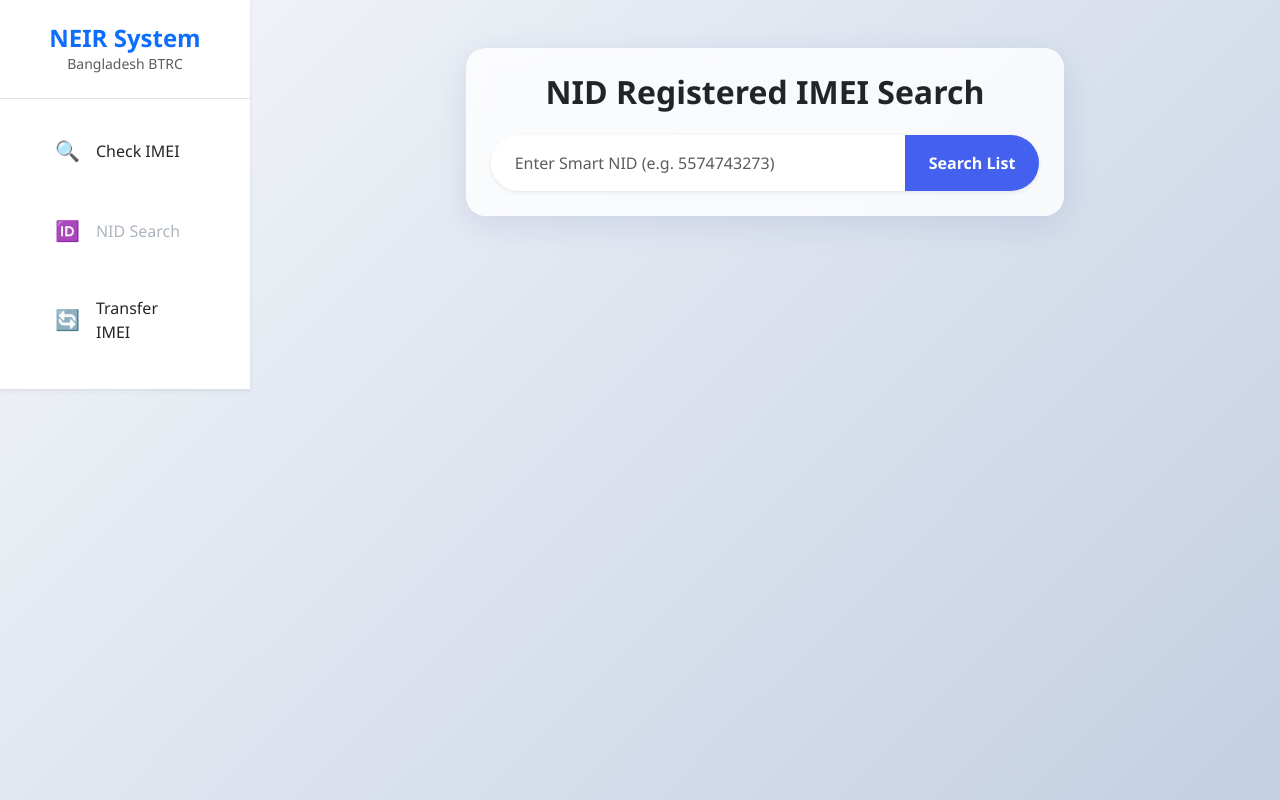
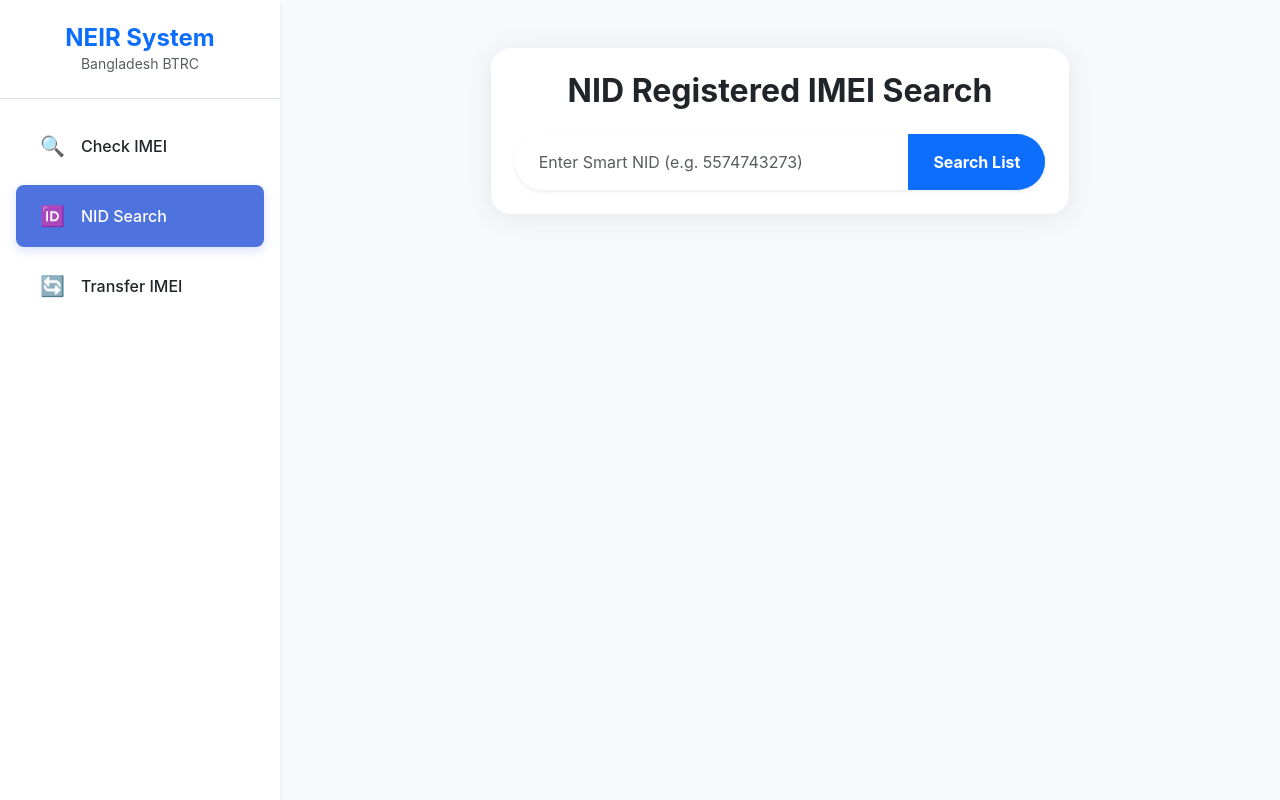
Before and after one commit to nayem-48ai/iMEi-BD, a Next.js app: page /nid in a window 1280 px wide. Built offline with nearby package versions, Linux system fonts and the light colour scheme.

Commit message:
Update styles.css

```diff
--- a/public/styles.css
+++ b/public/styles.css
@@ -1,57 +1,65 @@
-@import url('https://cdnjs.cloudflare.com/ajax/libs/animate.css/4.1.1/animate.min.css');
-
-:root {
-  --primary-color: #4361ee;
-  --bg-gradient: linear-gradient(135deg, #f5f7fa 0%, #c3cfe2 100%);
+body {
+  background-color: #f8f9fc;
+  font-family: 'Inter', sans-serif;
 }
 
-body {
-  background: var(--bg-gradient);
-  min-height: 100vh;
-  font-family: 'Segoe UI', Tahoma, Geneva, Verdana, sans-serif;
+.sidebar {
+  width: 280px;
+  height: 100vh;
+  position: fixed;
+  z-index: 1000;
+  transition: all 0.3s ease;
+}
+
+.main-content {
+  margin-left: 280px;
+  transition: all 0.3s ease;
+}
+
+.active-menu {
+  background-color: #4e73df !important;
+  color: white !important;
+  box-shadow: 0 4px 12px rgba(78, 115, 223, 0.2);
 }
 
 .glass-card {
-  background: rgba(255, 255, 255, 0.8);
-  backdrop-filter: blur(10px);
-  border-radius: 20px;
-  border: 1px solid rgba(255, 255, 255, 0.3);
-  box-shadow: 0 8px 32px 0 rgba(31, 38, 135, 0.1);
+  background: white;
+  border: none;
+  border-radius: 1.25rem;
+  box-shadow: 0 0.15rem 1.75rem 0 rgba(58, 59, 69, 0.1);
 }
 
-.sidebar {
-  min-width: 250px;
-  max-width: 250px;
-  background: #2b2d42;
-  color: #fff;
-  transition: all 0.3s;
-}
-
-.nav-link {
-  color: #adb5bd;
-  padding: 15px 20px;
-  border-radius: 10px;
-  margin: 5px 15px;
-}
-
-.nav-link.active {
-  background: var(--primary-color) !important;
-  color: white !important;
-}
-
-.nav-link:hover {
-  background: rgba(255,255,255,0.1);
-  color: white;
+/* Mobile Responsiveness */
+@media (max-width: 768px) {
+  .sidebar {
+    left: -280px;
+  }
+  .sidebar.active {
+    left: 0;
+  }
+  .main-content {
+    margin-left: 0;
+  }
+  .backdrop {
+    position: fixed;
+    top: 0;
+    left: 0;
+    width: 100vw;
+    height: 100vh;
+    background: rgba(0,0,0,0.5);
+    z-index: 999;
+  }
 }
 
 .btn-primary {
-  background: var(--primary-color);
-  border: none;
-  border-radius: 12px;
-  padding: 12px 25px;
-  transition: transform 0.2s;
+  padding: 0.8rem 2rem;
+  font-weight: 600;
+  border-radius: 10px;
 }
 
-.btn-primary:hover {
-  transform: translateY(-2px);
+.status-badge {
+  padding: 8px 16px;
+  border-radius: 50px;
+  font-size: 0.85rem;
+  font-weight: 600;
 }
```
